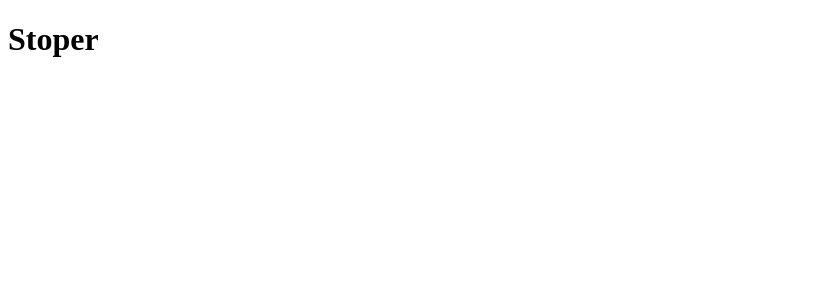
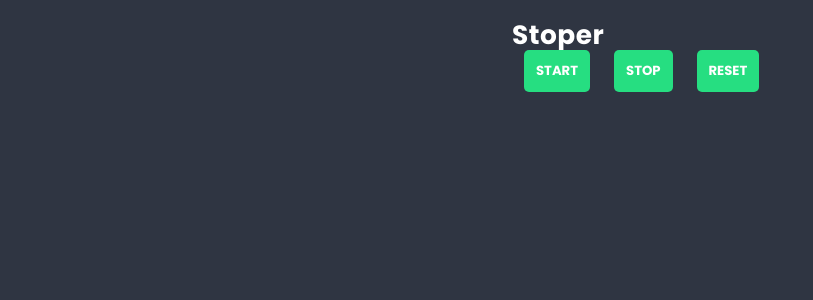
Before and after one commit to Cinamon88/ReactStoper, a JavaScript app: page / in a window 1280 px wide. Shown: the top 300 px of the page, without its empty margins (0-813 px from the left). Built offline with nearby package versions, Linux system fonts and the light colour scheme.

Commit message:
add components & styles

```diff
--- a/package.json
+++ b/package.json
@@ -9,6 +9,7 @@
     "react": "^18.2.0",
     "react-dom": "^18.2.0",
     "react-scripts": "5.0.1",
+    "sass": "^1.55.0",
     "web-vitals": "^2.1.4"
   },
   "scripts": {
--- a/src/App.js
+++ b/src/App.js
@@ -1,7 +1,12 @@
+import Container from './components/Container/Container';
+import Hero from './components/Hero/Hero'
 
-function App() {
+const App = () => {
   return (
-    <h1>Stoper</h1>
+    <Container>
+      <h1>Stoper</h1>
+      <Hero />
+    </Container>
   );
 }
 
--- /dev/null
+++ b/src/components/Container/Container.js
@@ -0,0 +1,9 @@
+import styles from './Container.module.scss';
+
+const Container = props => {
+    return (
+        <div className={styles.container}>{props.children}</div>
+    );
+};
+
+export default Container;
--- /dev/null
+++ b/src/components/Container/Container.module.scss
@@ -0,0 +1,8 @@
+@import '../../styles/settings.scss';
+
+.container {
+    max-width: 1200px;
+    margin-top: 20px;
+    margin-left: 40%;
+
+}
--- /dev/null
+++ b/src/components/Hero/Hero.js
@@ -0,0 +1,14 @@
+import styles from'./Hero.module.scss';
+
+const Hero = () => {
+    return (
+        <div className={styles.hero}>
+            <button className={styles.button}>Start</button>
+            <button className={styles.button}>Stop</button>
+            <button className={styles.button}>Reset</button>
+        </div>
+    );
+};
+
+
+export default Hero;
--- /dev/null
+++ b/src/components/Hero/Hero.module.scss
@@ -0,0 +1,36 @@
+@import '../../styles/settings.scss';
+
+.button {
+    background: $color-success;
+    border: 0;
+    color: $color-light;
+    text-align: center;
+    line-height: 1.3;
+    padding: $base-size;
+    margin: 0 $base-size $base-size $base-size;
+    border-radius: $radius;
+    cursor: pointer;
+    font-weight: 700;
+    text-transform: uppercase;
+    transition: $transition;
+
+    &:hover {
+        background: darken($color-success, 5%);
+    }
+
+    &.danger {
+        background: $color-warning;
+
+        &:hover {
+            background: darken($color-warning, 5%);
+        }
+    }
+
+    &.transparent {
+        background: transparent;
+
+        &:hover {
+            color: darken($color-light, 20%);
+        }
+    }
+}
--- a/src/index.js
+++ b/src/index.js
@@ -1,5 +1,7 @@
 import ReactDOM from 'react-dom';
 import App from './App';
+import './styles/normalize.scss';
+import "./styles/global.scss";
 
 
 ReactDOM.render(
--- /dev/null
+++ b/src/styles/global.scss
@@ -0,0 +1,23 @@
+@import './settings.scss';
+
+*, *::before, *::after {
+  box-sizing: border-box;
+}
+
+body {
+  margin: 0 auto;
+  padding: 0;
+  background: $color-dark;
+  font-family: $font-text;
+  font-size: ($base-size * 1.1);
+  color: $color-light;
+  letter-spacing: 0.5px;
+}
+
+:global(.container) {
+  width: 90%;
+  max-width: 1400px;
+  margin: 0 auto;
+}
+
+@import "./typography.scss";
--- /dev/null
+++ b/src/styles/normalize.scss
@@ -0,0 +1,349 @@
+/*! normalize.css v8.0.1 | MIT License | github.com/necolas/normalize.css */
+
+/* Document
+   ========================================================================== */
+
+/**
+ * 1. Correct the line height in all browsers.
+ * 2. Prevent adjustments of font size after orientation changes in iOS.
+ */
+
+ html {
+  line-height: 1.15; /* 1 */
+  -webkit-text-size-adjust: 100%; /* 2 */
+}
+
+/* Sections
+   ========================================================================== */
+
+/**
+ * Remove the margin in all browsers.
+ */
+
+body {
+  margin: 0;
+}
+
+/**
+ * Render the `main` element consistently in IE.
+ */
+
+main {
+  display: block;
+}
+
+/**
+ * Correct the font size and margin on `h1` elements within `section` and
+ * `article` contexts in Chrome, Firefox, and Safari.
+ */
+
+h1 {
+  font-size: 2em;
+  margin: 0.67em 0;
+}
+
+/* Grouping content
+   ========================================================================== */
+
+/**
+ * 1. Add the correct box sizing in Firefox.
+ * 2. Show the overflow in Edge and IE.
+ */
+
+hr {
+  box-sizing: content-box; /* 1 */
+  height: 0; /* 1 */
+  overflow: visible; /* 2 */
+}
+
+/**
+ * 1. Correct the inheritance and scaling of font size in all browsers.
+ * 2. Correct the odd `em` font sizing in all browsers.
+ */
+
+pre {
+  font-family: monospace, monospace; /* 1 */
+  font-size: 1em; /* 2 */
+}
+
+/* Text-level semantics
+   ========================================================================== */
+
+/**
+ * Remove the gray background on active links in IE 10.
+ */
+
+a {
+  background-color: transparent;
+}
+
+/**
+ * 1. Remove the bottom border in Chrome 57-
+ * 2. Add the correct text decoration in Chrome, Edge, IE, Opera, and Safari.
+ */
+
+abbr[title] {
+  border-bottom: none; /* 1 */
+  text-decoration: underline; /* 2 */
+  text-decoration: underline dotted; /* 2 */
+}
+
+/**
+ * Add the correct font weight in Chrome, Edge, and Safari.
+ */
+
+b,
+strong {
+  font-weight: bolder;
+}
+
+/**
+ * 1. Correct the inheritance and scaling of font size in all browsers.
+ * 2. Correct the odd `em` font sizing in all browsers.
+ */
+
+code,
+kbd,
+samp {
+  font-family: monospace, monospace; /* 1 */
+  font-size: 1em; /* 2 */
+}
+
+/**
+ * Add the correct font size in all browsers.
+ */
+
+small {
+  font-size: 80%;
+}
+
+/**
+ * Prevent `sub` and `sup` elements from affecting the line height in
+ * all browsers.
+ */
+
+sub,
+sup {
+  font-size: 75%;
+  line-height: 0;
+  position: relative;
+  vertical-align: baseline;
+}
+
+sub {
+  bottom: -0.25em;
+}
+
+sup {
+  top: -0.5em;
+}
+
+/* Embedded content
+   ========================================================================== */
+
+/**
+ * Remove the border on images inside links in IE 10.
+ */
+
+img {
+  border-style: none;
+}
+
+/* Forms
+   ========================================================================== */
+
+/**
+ * 1. Change the font styles in all browsers.
+ * 2. Remove the margin in Firefox and Safari.
+ */
+
+button,
+input,
+optgroup,
+select,
+textarea {
+  font-family: inherit; /* 1 */
+  font-size: 100%; /* 1 */
+  line-height: 1.15; /* 1 */
+  margin: 0; /* 2 */
+}
+
+/**
+ * Show the overflow in IE.
+ * 1. Show the overflow in Edge.
+ */
+
+button,
+input { /* 1 */
+  overflow: visible;
+}
+
+/**
+ * Remove the inheritance of text transform in Edge, Firefox, and IE.
+ * 1. Remove the inheritance of text transform in Firefox.
+ */
+
+button,
+select { /* 1 */
+  text-transform: none;
+}
+
+/**
+ * Correct the inability to style clickable types in iOS and Safari.
+ */
+
+button,
+[type="button"],
+[type="reset"],
+[type="submit"] {
+  -webkit-appearance: button;
+}
+
+/**
+ * Remove the inner border and padding in Firefox.
+ */
+
+button::-moz-focus-inner,
+[type="button"]::-moz-focus-inner,
+[type="reset"]::-moz-focus-inner,
+[type="submit"]::-moz-focus-inner {
+  border-style: none;
+  padding: 0;
+}
+
+/**
+ * Restore the focus styles unset by the previous rule.
+ */
+
+button:-moz-focusring,
+[type="button"]:-moz-focusring,
+[type="reset"]:-moz-focusring,
+[type="submit"]:-moz-focusring {
+  outline: 1px dotted ButtonText;
+}
+
+/**
+ * Correct the padding in Firefox.
+ */
+
+fieldset {
+  padding: 0.35em 0.75em 0.625em;
+}
+
+/**
+ * 1. Correct the text wrapping in Edge and IE.
+ * 2. Correct the color inheritance from `fieldset` elements in IE.
+ * 3. Remove the padding so developers are not caught out when they zero out
+ *    `fieldset` elements in all browsers.
+ */
+
+legend {
+  box-sizing: border-box; /* 1 */
+  color: inherit; /* 2 */
+  display: table; /* 1 */
+  max-width: 100%; /* 1 */
+  padding: 0; /* 3 */
+  white-space: normal; /* 1 */
+}
+
+/**
+ * Add the correct vertical alignment in Chrome, Firefox, and Opera.
+ */
+
+progress {
+  vertical-align: baseline;
+}
+
+/**
+ * Remove the default vertical scrollbar in IE 10+.
+ */
+
+textarea {
+  overflow: auto;
+}
+
+/**
+ * 1. Add the correct box sizing in IE 10.
+ * 2. Remove the padding in IE 10.
+ */
+
+[type="checkbox"],
+[type="radio"] {
+  box-sizing: border-box; /* 1 */
+  padding: 0; /* 2 */
+}
+
+/**
+ * Correct the cursor style of increment and decrement buttons in Chrome.
+ */
+
+[type="number"]::-webkit-inner-spin-button,
+[type="number"]::-webkit-outer-spin-button {
+  height: auto;
+}
+
+/**
+ * 1. Correct the odd appearance in Chrome and Safari.
+ * 2. Correct the outline style in Safari.
+ */
+
+[type="search"] {
+  -webkit-appearance: textfield; /* 1 */
+  outline-offset: -2px; /* 2 */
+}
+
+/**
+ * Remove the inner padding in Chrome and Safari on macOS.
+ */
+
+[type="search"]::-webkit-search-decoration {
+  -webkit-appearance: none;
+}
+
+/**
+ * 1. Correct the inability to style clickable types in iOS and Safari.
+ * 2. Change font properties to `inherit` in Safari.
+ */
+
+::-webkit-file-upload-button {
+  -webkit-appearance: button; /* 1 */
+  font: inherit; /* 2 */
+}
+
+/* Interactive
+   ========================================================================== */
+
+/*
+ * Add the correct display in Edge, IE 10+, and Firefox.
+ */
+
+details {
+  display: block;
+}
+
+/*
+ * Add the correct display in all browsers.
+ */
+
+summary {
+  display: list-item;
+}
+
+/* Misc
+   ========================================================================== */
+
+/**
+ * Add the correct display in IE 10+.
+ */
+
+template {
+  display: none;
+}
+
+/**
+ * Add the correct display in IE 10.
+ */
+
+[hidden] {
+  display: none;
+}
--- /dev/null
+++ b/src/styles/settings.scss
@@ -0,0 +1,10 @@
+$color-light: #fff;
+$color-dark: #2f3542;
+$color-success: #26de81;
+$color-warning: #e1644e;
+
+$font-text: 'Poppins', sans-serif;
+
+$radius: 5px;
+$base-size: 12px;
+$transition: all 0.5s;
--- /dev/null
+++ b/src/styles/typography.scss
@@ -0,0 +1,6 @@
+@import './settings.scss';
+@import url('https://fonts.googleapis.com/css?family=Poppins:400,700');
+
+h1, h2, h3, h4, h5, h6 {
+  margin: 0;
+}
```
Also changed, not shown: 1 other file (tests, documents, lock files or other folders).
